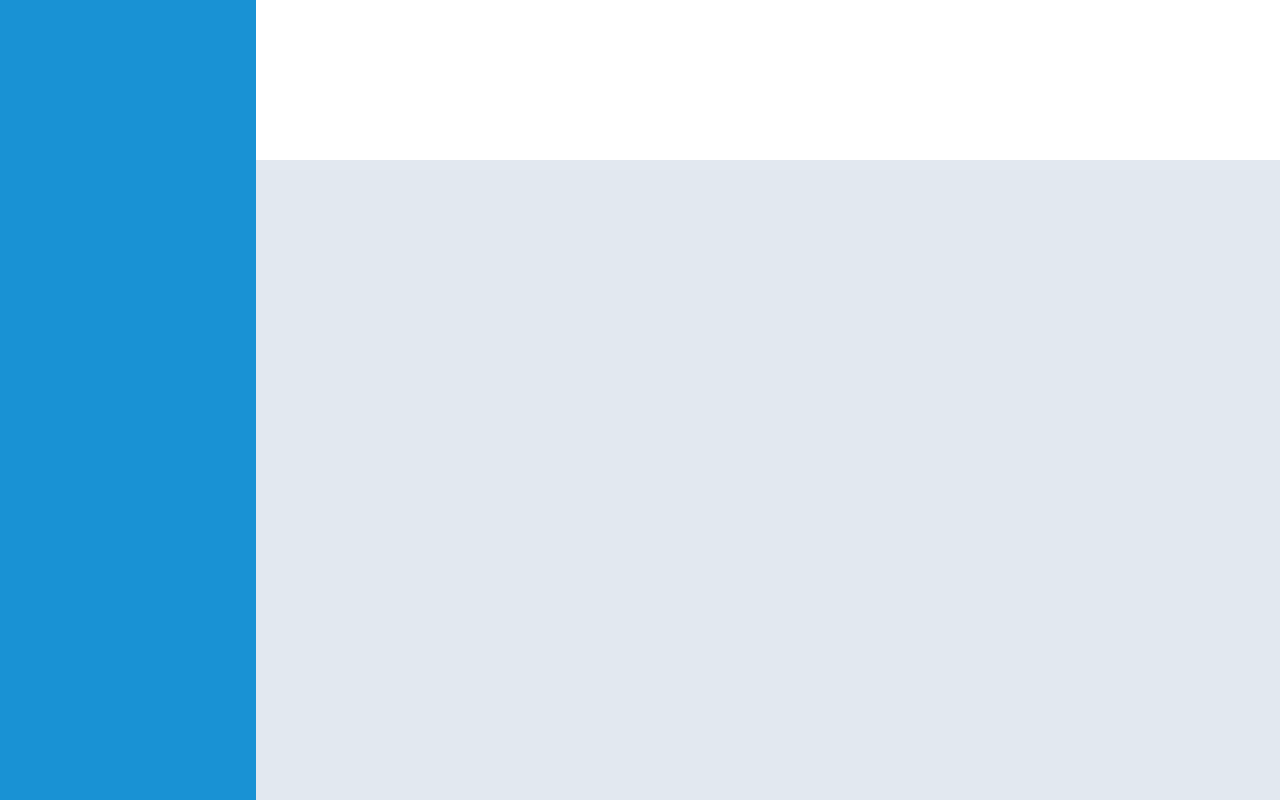
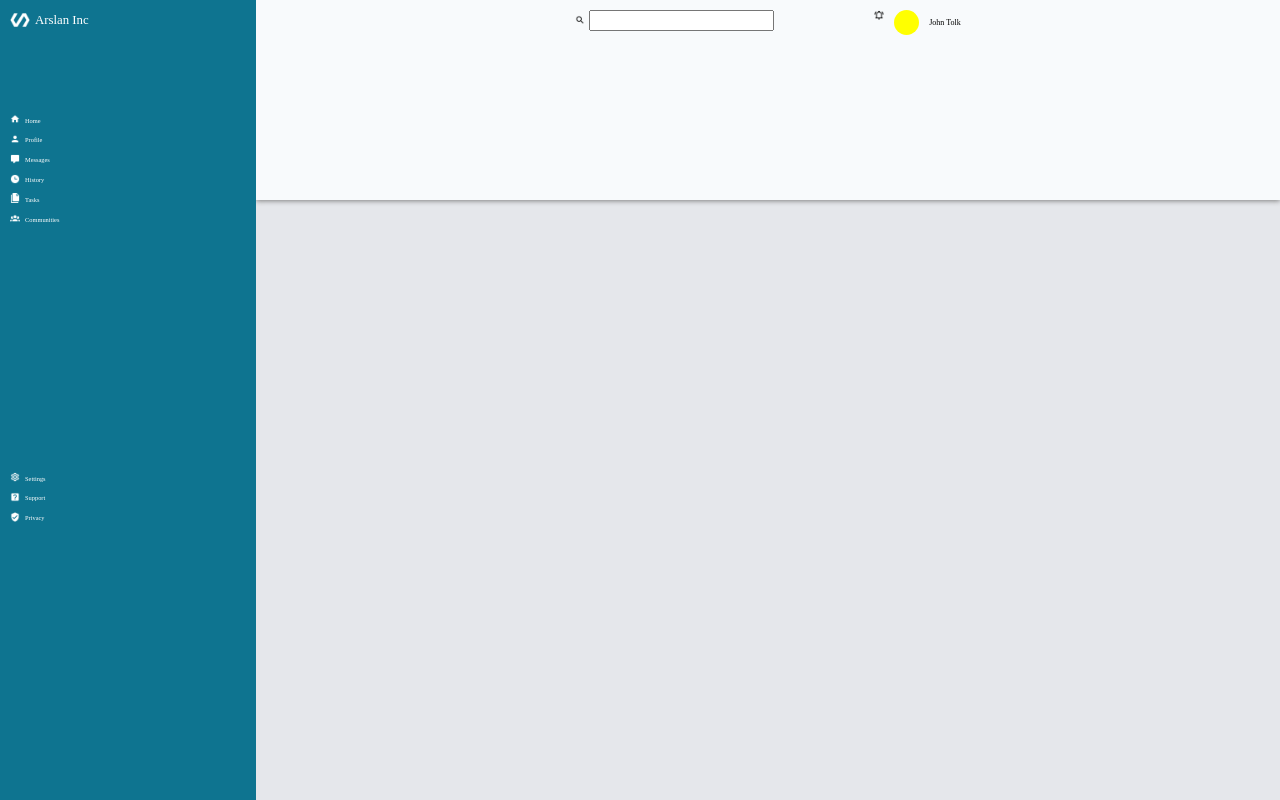
Before and after one commit to NersesArslan/admin-dashboard, a plain HTML site: page index.html in a window 1280 px wide. Drawn offline with Linux system fonts and the light colour scheme.

Commit message:
sidebar done, working on header

```diff
--- a/index.html
+++ b/index.html
@@ -9,8 +9,69 @@
 </head>
 <body>
     <div class="container">
-        <div class="sidebar"></div>
-        <div class="header"></div>
+        <div class="sidebar">
+
+            <div class="sidebar-1">
+                    <img src="polymer.png" alt="" id="company-logo">
+                    <p>Arslan Inc</p>
+            </div>
+            <div class="sidebar-2">
+                <div>
+                    <img src="home.png" alt="">
+                    <p>Home</p>
+                </div>
+                <div>
+                    <img src="account (1).png" alt="">
+                    <p>Profile</p>
+                </div>
+                <div>
+                    <img src="comment.png" alt="">
+                    <p>Messages</p>
+                </div>
+                <div>
+                    <img src="clock-time-three.png" alt="">
+                    <p>History</p>
+                </div>
+                <div>
+                    <img src="file-multiple.png" alt="">
+                    <p>Tasks</p>
+                </div>
+                <div>
+                    <img src="account-group.png" alt="">
+                    <p>Communities</p>
+                </div>
+
+            </div>
+            <div class="sidebar-3">
+                <div>
+                    <img src="cog-outline.png" alt="">
+                    <p>Settings</p>
+                </div>
+                <div>
+                    <img src="help-box.png" alt="">
+                    <p>Support</p>
+                </div>
+                <div>
+                    <img src="shield-check.png" alt="">
+                    <p>Privacy</p>
+                </div>
+            </div>
+
+        </div>
+        <div class="header">
+            <div class="header-top">
+                <div class="left">
+                    <img src="magnify.png" alt="">
+                    <input type="text" class="search-bar">
+                </div>
+                <div class="right">
+                    <img src="bell-ring-outline.png" alt="">
+                    <div class="user-icon"></div>
+                    <p>John Tolk</p>
+                </div>
+            </div>
+            <div class="header-bottom"></div>
+        </div>
         <div class="content"></div>
     </div>
 </body>
--- a/style.css
+++ b/style.css
@@ -1,28 +1,119 @@
+:root {
+    --primary-color:#e5e7eb;
+    --secondary-color:#0e7490;
+    --tertiary-color: #f8fafc;;
+}
+
 html, body {
     margin: 0;
     padding: 0;
-    height: 100%;
+    height: 100vh;
 }
 
 .container {
-    background-color: lightblue;
+
     height: 100%;
     display: grid;
-    grid-template-columns: 1fr 4fr;
-    grid-template-rows:  1fr 4fr;
+    grid-template-columns: minmax(120px, 1fr) 4fr;
+    grid-template-rows:  1fr 3fr;
+    background-color: var(--primary-color);
+}
+.header {                                   /* main skeleton: header + content + sidebar */
+    grid-row: 1 / 2;
+    background-color: var(--tertiary-color);
+    box-shadow: 0 1px 5px gray;
+}
+
+.content {
+    grid-column: 2 / 3;
 }
 
 .sidebar {
     grid-row: 1 / 3;
-    background-color: #1992d4;
+    background-color: var(--secondary-color);
+    display: grid;
+    grid-template-rows: 1fr 3fr 3fr;
+    position: relative;
 }
 
-.header {
-    grid-row: 1 / 2;
-    background-color: #ffffff;
+.sidebar img{                        /*   This makes all the imgs in the sidebar white*/
+    filter: invert(100%);
+    -webkit-filter:invert(100%);
+}
+.sidebar p {                        /*   This makes all the test in the sidebar white*/
+    color: white;
+
 }
 
-.content {
-    grid-column: 2 / 3;
-    background-color: #e2e8f0;
+.sidebar-1 {
+    display: flex;
+    padding: 10px 0 0 10px;
+    gap: 5px;
 }
+
+.sidebar-1 img {
+    height: 20px;
+}
+
+.sidebar-1 p {
+    font-size: .8rem;
+    position: relative;
+    bottom: 10px;
+}
+
+.sidebar-2 div, .sidebar-3 div {
+    display: flex;
+    gap: 5px;
+}
+
+.sidebar-3 {
+    margin-top: 15px;
+}
+
+.sidebar-2, .sidebar-3 {
+    margin-left: 10px;
+    position: relative;
+}
+
+.sidebar-2 img, .sidebar-3 img {
+    height: 10px;
+}
+.sidebar-2 p, .sidebar-3 p {
+    font-size: .4rem;
+    position: relative;
+    bottom: 4px;
+}
+
+.header-top {
+    display: flex;
+    justify-content: center;
+    gap: 100px;
+    padding: 10px;
+}
+
+.header-top img {
+    height: 10px;
+
+}
+
+.user-icon {
+    background-color: yellow;
+    border-radius: 50%;
+    height: 25px;
+    width: 25px;
+}
+
+.right {
+    position: relative;
+    display: flex;
+    justify-content: center;
+    gap: 10px;
+}
+
+.right img {
+    top: 40px;
+}
+
+.right p {
+    font-size: .5rem;
+}
```
Also changed, not shown: account (1).png (added), account-group.png (added), arslan-trading.png (added), bell-ring-outline.png (added), clock-time-three.png (added), cog-outline.png (added), comment.png (added), file-multiple.png (added), help-box.png (added), home.png (added), magnify.png (added), polymer.png (added), shield-check.png (added).
